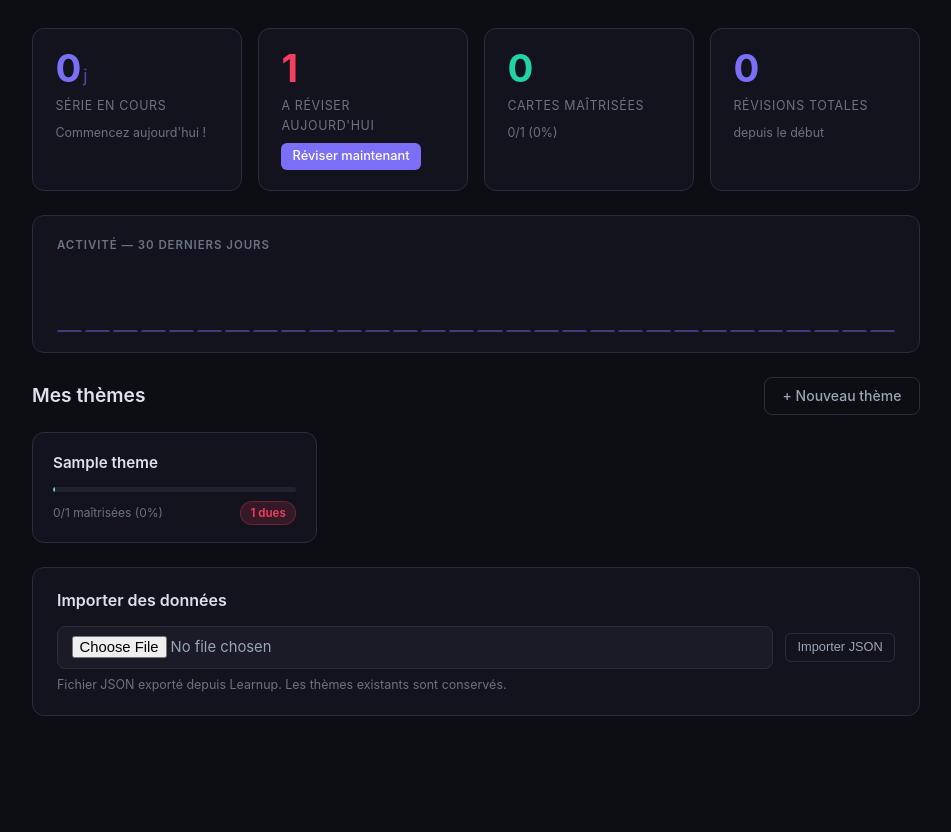
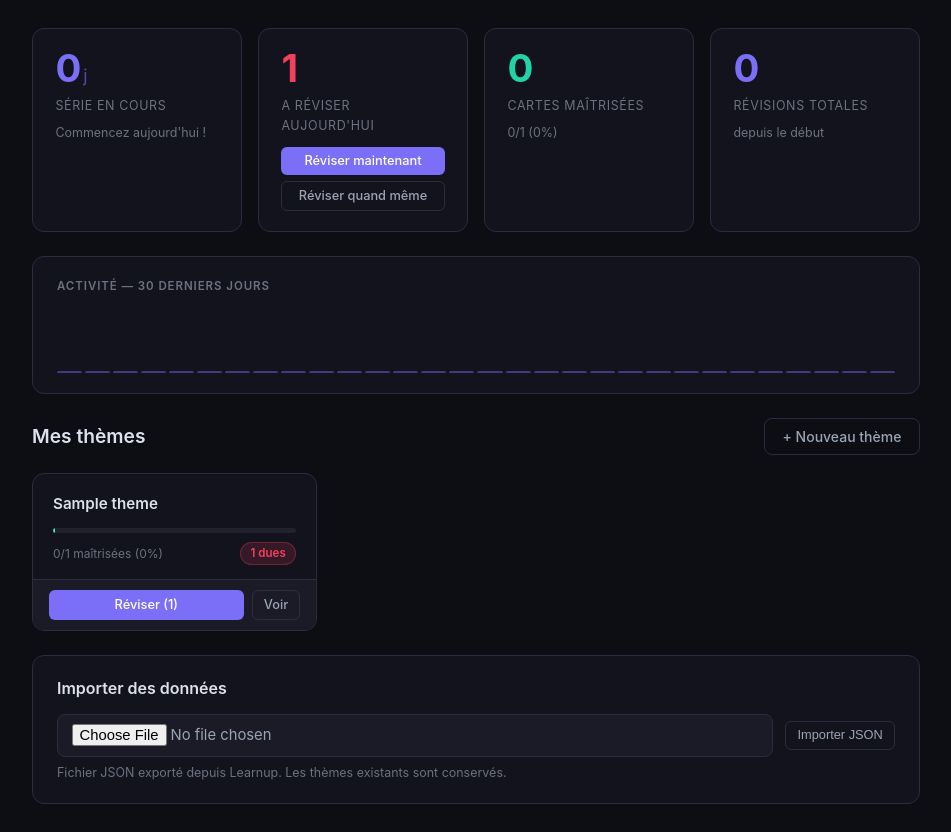
Before and after one commit to yanis-y/Learnup, a Django app: page / in a window 1280 px wide. Shown: the part 56-888 px from the top of the page, without its empty margins (164-1115 px from the left). Before the commit the page ends 772 px from the top, so only its background shows below. Run offline with Django 4.2, Linux system fonts and the light colour scheme; tables that the repository leaves empty hold one stand-in row (values such as "Sample post"); data that the repository does not hold is empty.

Commit message:
feat: bouton réviser quand même (force) sur dashboard et page thème

```diff
--- a/cards/views.py
+++ b/cards/views.py
@@ -201,17 +201,22 @@ def card_reset(request, card_id):
 
 def review_start(request, theme_id=None):
     today = datetime.date.today()
+    force = request.GET.get('force') == '1'
+
     if theme_id:
         theme = get_object_or_404(Theme, id=theme_id)
-        cards_qs = Card.objects.filter(theme=theme, due_date__lte=today)
+        cards_qs = theme.cards.all() if force else theme.cards.filter(due_date__lte=today)
     else:
         theme = None
-        cards_qs = Card.objects.filter(due_date__lte=today)
+        cards_qs = Card.objects.all() if force else Card.objects.filter(due_date__lte=today)
 
-    card_ids = list(cards_qs.order_by('?').values_list('id', flat=True))
+    if force:
+        card_ids = list(cards_qs.order_by('due_date').values_list('id', flat=True))
+    else:
+        card_ids = list(cards_qs.order_by('?').values_list('id', flat=True))
 
     if not card_ids:
-        messages.info(request, 'Aucune carte à réviser pour le moment.')
+        messages.info(request, 'Aucune carte dans cette collection.')
         return redirect('theme_detail', theme_id=theme_id) if theme_id else redirect('dashboard')
 
     request.session['review_queue'] = card_ids
--- a/static/style.css
+++ b/static/style.css
@@ -284,16 +284,29 @@ textarea { resize: vertical; min-height: 110px; }
   background: var(--surface);
   border: 1px solid var(--border);
   border-radius: var(--radius);
-  padding: 1.1rem 1.25rem;
-  text-decoration: none;
-  color: inherit;
-  display: block;
+  overflow: hidden;
   transition: border-color 0.15s, transform 0.15s, box-shadow 0.15s;
+  display: flex;
+  flex-direction: column;
 }
 .theme-card:hover {
   border-color: var(--primary);
   transform: translateY(-2px);
   box-shadow: 0 0 20px var(--primary-dim);
+}
+.theme-card-link {
+  display: block;
+  padding: 1.1rem 1.25rem 0.85rem;
+  text-decoration: none;
+  color: inherit;
+  flex: 1;
+}
+.theme-card-footer {
+  display: flex;
+  gap: 0.5rem;
+  padding: 0.65rem 1rem;
+  border-top: 1px solid var(--border);
+  background: var(--surface-2);
 }
 .theme-card-name  { font-weight: 600; font-size: 0.95rem; margin-bottom: 0.75rem; }
 
--- a/templates/cards/dashboard.html
+++ b/templates/cards/dashboard.html
@@ -22,13 +22,16 @@
   <div class="kpi-card kpi-due">
     <div class="kpi-value {% if total_due > 0 %}text-danger{% else %}text-success{% endif %}">{{ total_due }}</div>
     <div class="kpi-label">A réviser aujourd'hui</div>
-    {% if total_due == 0 %}
-    <div class="kpi-hint text-success">Tout est à jour</div>
+    <div class="kpi-hint" style="margin-top:0.5rem;display:flex;flex-direction:column;gap:0.4rem;">
+      {% if total_due > 0 %}
+      <a href="{% url 'review_start' %}" class="btn btn-primary btn-sm">Réviser maintenant</a>
       {% else %}
-    <div class="kpi-hint">
-      <a href="{% url 'review_start' %}" class="btn btn-primary btn-sm">Réviser maintenant</a>
+      <span class="text-success" style="font-size:0.78rem;">Tout est à jour</span>
+      {% endif %}
+      {% if total_cards > 0 %}
+      <a href="{% url 'review_start' %}?force=1" class="btn btn-outline btn-sm">Réviser quand même</a>
+      {% endif %}
     </div>
-    {% endif %}
   </div>
 
   <div class="kpi-card kpi-mastered">
@@ -72,10 +75,9 @@
 {% if themes %}
 <div class="theme-grid">
   {% for theme in themes %}
-  <a href="{% url 'theme_detail' theme.id %}" class="theme-card">
+  <div class="theme-card">
+    <a href="{% url 'theme_detail' theme.id %}" class="theme-card-link">
       <div class="theme-card-name">{{ theme.name }}</div>
-
-    <!-- Barre de maîtrise -->
       <div class="mastery-bar-container">
         <div class="mastery-bar" style="width: {{ theme.mastery_pct }}%"></div>
       </div>
@@ -88,6 +90,19 @@
         {% endif %}
       </div>
     </a>
+    <div class="theme-card-footer">
+      {% if theme.due > 0 %}
+      <a href="{% url 'review_start_theme' theme.id %}" class="btn btn-primary btn-sm" style="flex:1;">
+        Réviser ({{ theme.due }})
+      </a>
+      {% else %}
+      <a href="{% url 'review_start_theme' theme.id %}?force=1" class="btn btn-outline btn-sm" style="flex:1;">
+        Réviser quand même
+      </a>
+      {% endif %}
+      <a href="{% url 'theme_detail' theme.id %}" class="btn btn-outline btn-sm">Voir</a>
+    </div>
+  </div>
   {% endfor %}
 </div>
 {% else %}
@@ -115,11 +130,9 @@
 
 {% block extra_js %}
 <script>
-// Notification navigateur — demande permission au 1er visit, affiche 1x/jour si cartes dues
 (function() {
   const due = {{ total_due }};
   if (!('Notification' in window)) return;
-
   function maybeNotify() {
     if (Notification.permission !== 'granted' || due === 0) return;
     const key = 'learnup_notif_' + new Date().toISOString().split('T')[0];
@@ -130,12 +143,8 @@
     });
     localStorage.setItem(key, '1');
   }
-
   if (Notification.permission === 'default') {
-    // Demande discrète après 4s
-    setTimeout(() => {
-      Notification.requestPermission().then(maybeNotify);
-    }, 4000);
+    setTimeout(() => Notification.requestPermission().then(maybeNotify), 4000);
   } else {
     maybeNotify();
   }
```
Also changed, not shown: templates/cards/theme_detail.html (+6 -1 lines). Lines whose indentation alone changed are shown as unchanged.
